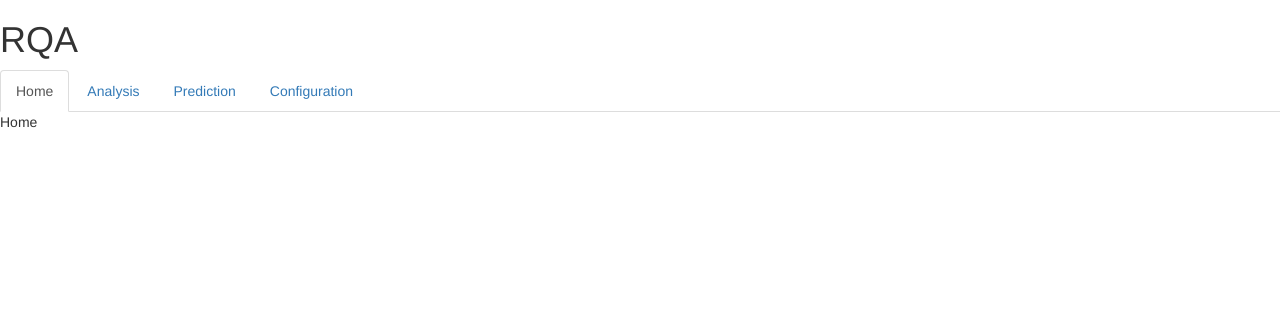
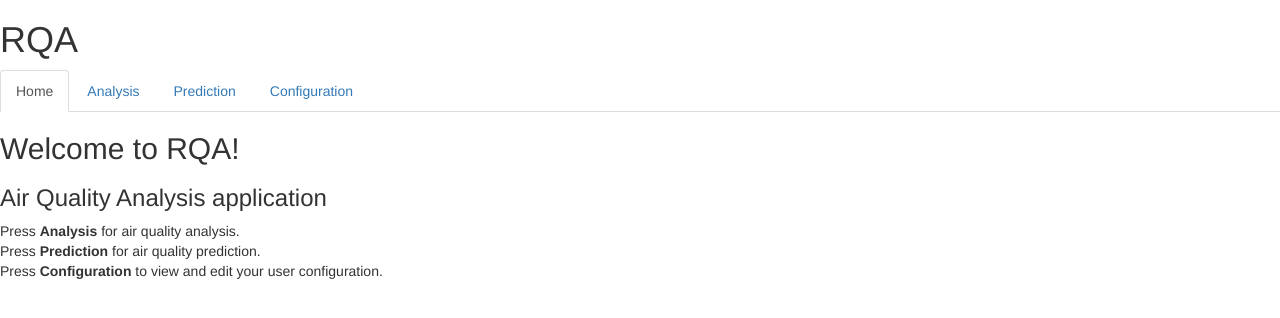
Before and after one commit to TomaszMichalski/rqa, a Django app: page / in a window 1280 px wide. Shown: the top 318 px of the page. Run offline with Django 3.2, Linux system fonts and the light colour scheme; some libraries are stand-ins or nearby versions.

Commit message:
Edited home welcome message

```diff
--- a/rqa/app/templates/app/home.html
+++ b/rqa/app/templates/app/home.html
@@ -10,7 +10,11 @@
   </ul>
 
   <div id="content">
-      Home
+      <h2>Welcome to RQA!</h2>
+      <h3>Air Quality Analysis application</h3>
+      Press <b>Analysis</b> for air quality analysis. <br />
+      Press <b>Prediction</b> for air quality prediction. <br />
+      Press <b>Configuration</b> to view and edit your user configuration.
   </div>
 
   {% endblock %}
```
